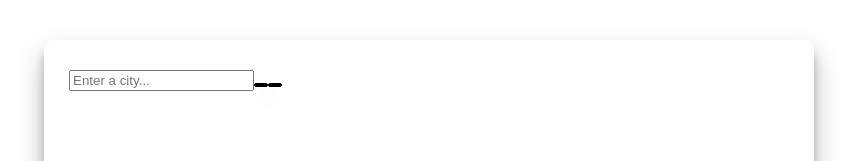
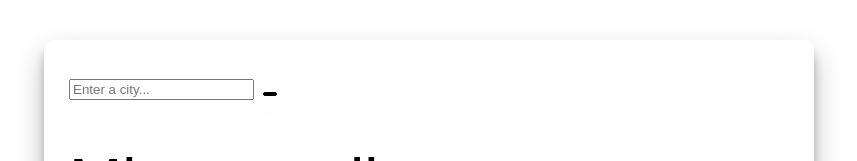
Before and after one commit to RaeganJaeger/weather-react, a React (Create React App) app: page / in a window 1280 px wide. Shown: the top 161 px of the page, without its empty margins (211-1068 px from the left). Built offline with nearby package versions, Linux system fonts and the light colour scheme.

Commit message:
added placeholder links & working form - needs work

```diff
--- a/src/Header.js
+++ b/src/Header.js
@@ -30,11 +30,18 @@
             </span>
             <ul className="today-summary">
               <li>
-                <a href="" id="fahrenheit-link" className="active">
+                <a
+                  href="https://epic-colden-a184c0.netlify.app/"
+                  id="fahrenheit-link"
+                  className="active"
+                >
                   F
                 </a>{" "}
                 |{" "}
-                <a href="" id="celsius-link">
+                <a
+                  href="https://epic-colden-a184c0.netlify.app/"
+                  id="celsius-link"
+                >
                   C
                 </a>
               </li>
--- a/src/Search.js
+++ b/src/Search.js
@@ -1,16 +1,61 @@
+import React, { useState } from "react";
+import axios from "axios";
+
 export default function Search() {
-  return (
-    <div className="search">
-      <form id="search-form">
-        <input type="city" id="city-input" placeholder="Enter a city..." />
-        <input type="submit" value="Submit" hidden />
-        <button className="icon-button">
-          <i className="fas fa-search ibutton"></i>
-        </button>
-        <button className="icon-button">
-          <i className="fas fa-location-arrow ibutton" id="location-button"></i>
-        </button>
-      </form>
-    </div>
+  const [city, setCity] = useState("");
+  const [loaded, setLoaded] = useState(false);
+  const [weather, setWeather] = useState("");
+
+  function displayWeather(response) {
+    setLoaded(true);
+    setWeather({
+      temp: response.data.main.temp,
+      wind: response.data.wind.speed,
+      humidity: response.data.main.humidity,
+      icon: `http://openweathermap.org/img/wn/${response.data.weather[0].icon}@2x.png`,
+      description: response.data.weather[0].description,
+    });
+  }
+
+  function handleSubmit(event) {
+    event.preventDefault();
+    let apiKey = "fc4cce9256dbfa5057522b9ccaf07872";
+    let units = "imperial";
+    let url = `https://api.openweathermap.org/data/2.5/weather?q=${city}&appid=${apiKey}&units=${units}`;
+    axios.get(url).then(displayWeather);
+  }
+
+  function updateCity(event) {
+    setCity(event.target.value);
+  }
+
+  let form = (
+    <form onSubmit={handleSubmit}>
+      <input
+        type="search"
+        onChange={updateCity}
+        placeholder="Enter a city..."
+      />{" "}
+      <button type="submit" value="Search" />
+    </form>
   );
+
+  if (loaded) {
+    return (
+      <div>
+        {form}
+        <ul>
+          <li>Temperature: {Math.round(weather.temp)}° F</li>
+          <li>Description: {weather.description}</li>
+          <li>Humidity: {weather.humidity} %</li>
+          <li>Wind: {weather.wind} mph</li>
+          <li>
+            <img src={weather.icon} alt={weather.description} />
+          </li>
+        </ul>
+      </div>
+    );
+  } else {
+    return form;
+  }
 }
```
